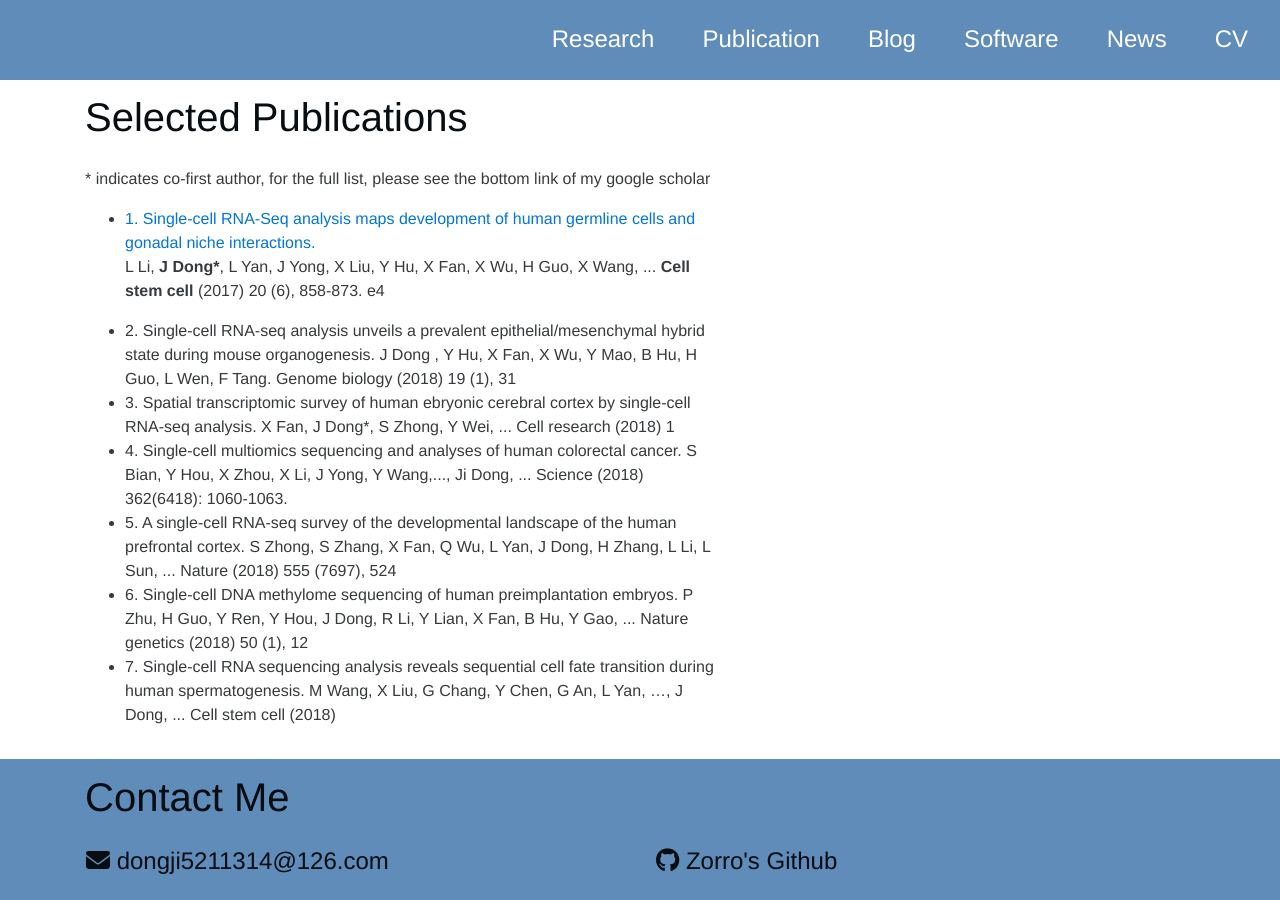
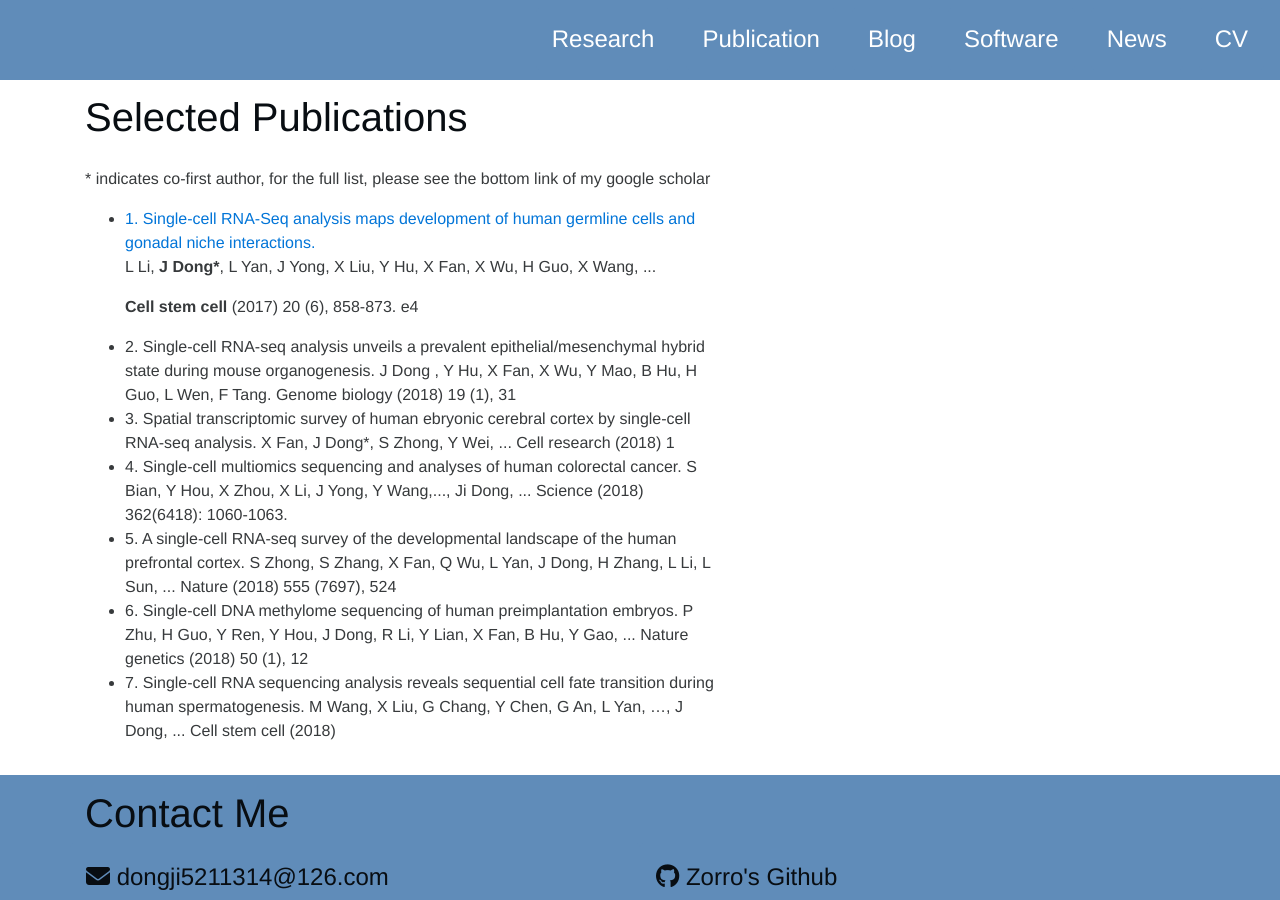
Before and after one commit to zorrodong/zorrodong.github.io, a Jekyll site: the page built from index.html, in a window 1280 px wide and 900 px high, scrolled down 556 px. Built offline with Jekyll 4.4.1, drawn with Linux system fonts in a browser that asks for light colours; nearby versions of some CDN libraries.

Commit message:
Update instagram.html

```diff
--- a/_includes/instagram.html
+++ b/_includes/instagram.html
@@ -17,7 +17,10 @@
               </a>
             </li>
             <P>
-              L Li,  <b>J Dong*</b>, L Yan, J Yong, X Liu, Y Hu, X Fan, X Wu, H Guo, X Wang, ... <b>Cell stem cell</b> (2017) 20 (6), 858-873. e4
+              L Li,  <b>J Dong*</b>, L Yan, J Yong, X Liu, Y Hu, X Fan, X Wu, H Guo, X Wang, ...
+            </P>
+            <P>
+              <b>Cell stem cell</b> (2017) 20 (6), 858-873. e4
             </P>
 
             <li>
```
